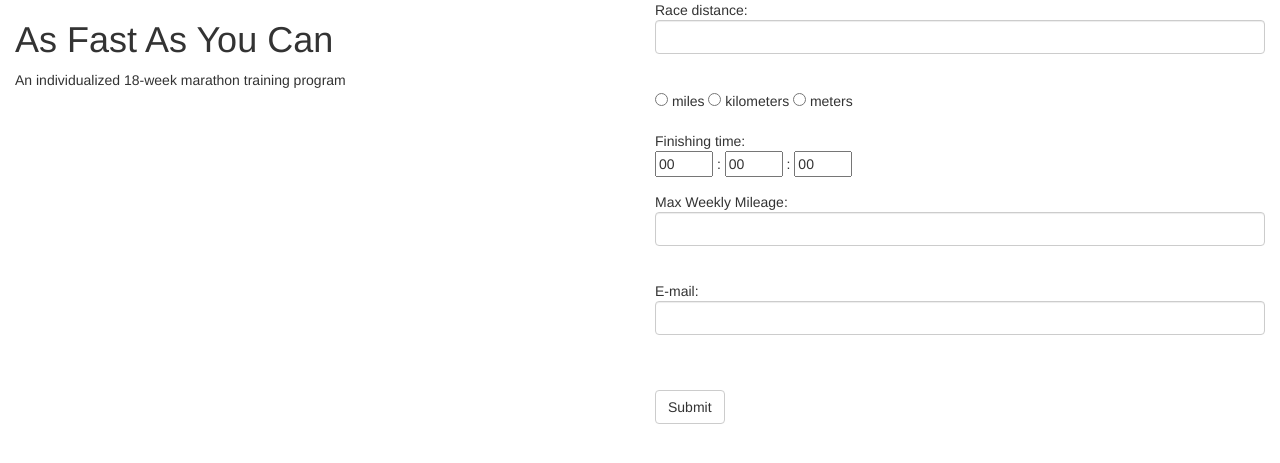
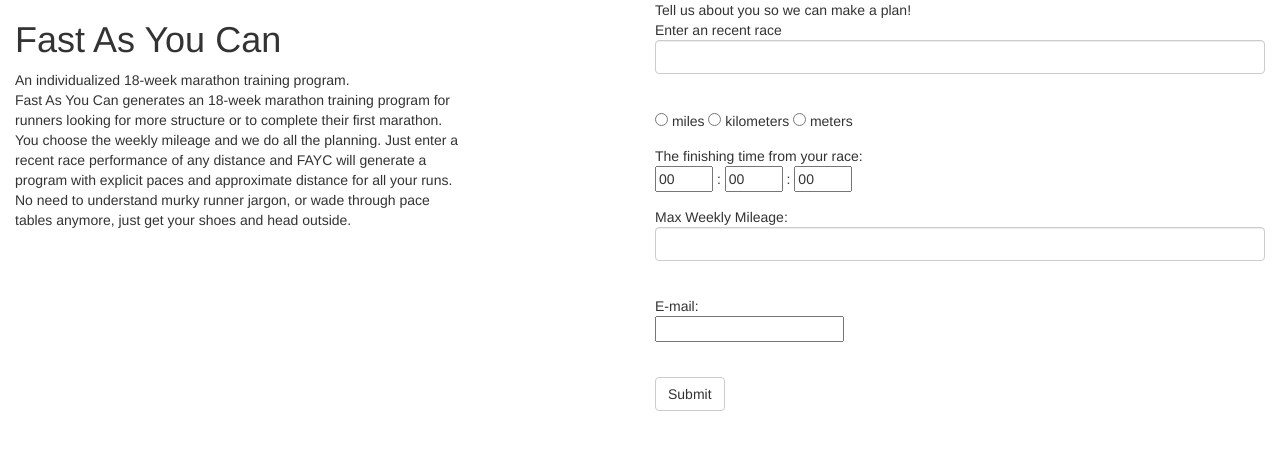
Before and after one commit to karalyndewalt/FastAsYouCan, a Flask app: page / in a window 1280 px wide. Shown: the top 463 px of the page. Run offline with Flask 2, Linux system fonts and the light colour scheme; some libraries are stand-ins or nearby versions.

Commit message:
Added more styling

```diff
--- a/model.py
+++ b/model.py
@@ -29,7 +29,7 @@ class User(db.Model):
         return "Hello, {}".format(self.email)
 
     def paces(self, intensity):
-        """Returns object of Pace class"""
+        """Return object of Pace class"""
 
         # finds users most recent race
         most_recent_race = Race.query.filter(Race.user_id == self.user_id).order_by(Race.race_id.desc()).first()
@@ -39,10 +39,12 @@ class User(db.Model):
         return pace_obj
 
     def most_recent_race(self):
+        """Return most recent Race object for a user"""
         race = Race.query.filter(Race.user_id == self.user_id).order_by(Race.race_id.desc()).first()
         return race
 
     def training_plan(self):
+        """Return TrainingPlan based on user's most recent race"""
         return TrainingPlan(self)
 
     def __repr__(self):
@@ -53,7 +55,7 @@ class User(db.Model):
 
 
 class Race(db.Model):
-    """Store users races to compute VDOT from"""
+    """Store user's races"""
 
     __tablename__ = "races"
 
@@ -102,7 +104,7 @@ class Pace(object):
         self.intensity = intensity
 
     def pace_range(self):
-        """Returns the range of times in minutes/mile for a given intensity"""
+        """Return the range of times in minutes/mile for a given intensity"""
 
         intensity_tuple = self.PACE_DICT[self.intensity]
         p_range = []
@@ -116,7 +118,7 @@ class Pace(object):
         return p_range
 
     def velocity(self):
-        """Returns list of velocity (low, avg, high) in meters/minute for a given intensity"""
+        """Return list of velocity (low, avg, high) in meters/minute for a given intensity"""
 
         intensity_tuple = self.PACE_DICT[self.intensity]
         velocity_range = []
@@ -153,7 +155,7 @@ class Pace(object):
 
 
 class TrainingPlan(object):
-    """Returns tuple of Week objects
+    """Return list of 18 Week objects for a user
 
     each Week object contains a tuple of Workout objects
     each Workout object contains a tuple of Segment objects
@@ -321,7 +323,7 @@ class TrainingPlan(object):
 
         to return the day use datetime class attr: .day
         to return the YYYY_MM_DD (ISO 8601) format use instance method: .isoformat()
-        see python docs for datetime for additional methods
+        see python docs for additional datetime methods
         """
 
         days = []
@@ -362,19 +364,24 @@ class Week(object):
         # print "WEEK DIST: ", self.distance
 
     def create_remaining_days(self, workouts):
-        """Generate remaining training days"""
+        """Return dynamicaly-generated remaining training days"""
 
+        # find remaining number of user specified days
         days = self.days - len(workouts)
         # print "NUM days: ", days
         # print "week_in_meters: ", self.week_in_meters
         # print "quality_distance ", self.quality_distance
+        # find remaining distance
         rem_dist = self.week_in_meters - self.quality_distance
+        # divide rem_dist between remaining days
         distance = rem_dist/days
+        # for each remaining day create an instance of Workout, intensity=easy
         for i in range(days):
             seg = Segment(intensity="easy", user=self.user)
             seg.distance = distance
             workout = Workout(seg)
             workouts = workouts + (workout,)
+        # adjust if user specified days is less than 7
         remainder_of_seven = 7 - len(workouts)
         for i in range(remainder_of_seven):
             workouts = workouts + (Workout(),)
@@ -394,8 +401,8 @@ class Workout(object):
     a single workout is a tuple of segments
     'quality days', specific instructions for workouts with distance, time, pace attributes
     """
-    # workout is a list of segments(plural), segments = [segment, segment, segment....]
-    # segments should only accept a list
+    # workout is a list of segments, segments = (segment, segment, segment....)
+    # segments should only accept a tuple
     # use segment.distance() to get distance of workout.
 
     def __init__(self, *segments):
@@ -405,6 +412,8 @@ class Workout(object):
         self.week = None
 
     def final_segments(self, segments):
+        """Return the less of two segments when tuple passed for segment"""
+
         # make new tuple to hold individual segment objects
         final_segments = ()
         # loop over segments to:
@@ -459,7 +468,7 @@ class Segment(object):
         self.time = time
         if time:
             self.total_time = time * rep
-        # TODO(kara): explaing self.distance from time: if the segment was asked
+        # explanation of self.distance from time: if the segment was asked
         # self.dist when only time is given it should not return a value. you are
         # running for time specifically. A workout can determine an aprox. of
         # distance of any segment using calc_distance()
@@ -476,7 +485,7 @@ class Segment(object):
             self.distance = calculator.miles_to_meters(distance_in_miles)
 
     def calc_distance(self):
-        """Calculates distance coverd in a segment. """
+        """Return distance covered in a segment. """
         # needs to determine distance uses pace.velocity OR self.distance * time
         if self.time:
             velocity_range = self.pace.velocity()
@@ -486,7 +495,7 @@ class Segment(object):
         return distance
 
     def show_segment(self):
-        """Returns tuple containing string representation of the segment, for user display"""
+        """Return tuple containing string representation of the segment, for user display"""
 
         seg_tuple = ()
         if self.pace:
--- a/server.py
+++ b/server.py
@@ -22,7 +22,6 @@ def index():
     """Homepage."""
 
     return render_template("home.html")
-
 
  # return render_template("home.html", blah=blah)
 
@@ -59,8 +58,17 @@ def create_table():
     db.session.commit()
 
     session["VDOT"] = new_race.VDOT()
+    easy_pace = user_obj.paces("easy")
+    marathon_pace = user_obj.paces("marathon")
+    tempo_pace = user_obj.paces("tempo")
 
-    return render_template("generate-calendar.html", VDOT=session["VDOT"])
+    easy_list = easy_pace.convert_timedelta()
+    marathon_list = marathon_pace.convert_timedelta()
+    tempo_list = tempo_pace.convert_timedelta()
+
+    return render_template("generate-calendar.html", VDOT=session["VDOT"],
+                           easy_low=easy_list[0], marathon_low=marathon_list[0], tempo_low=tempo_list[0],
+                           easy_high=easy_list[2], marathon_high=marathon_list[2], tempo_high=tempo_list[2])
 
 
 @app.route("/generate-calendar")
--- a/templates/home.html
+++ b/templates/home.html
@@ -2,30 +2,37 @@
 {% block content %}
 
     <div class="container-fluid" id="left-col">
-        <div class="row" id="about">
+        <div class="row">
             <div class="col-xs-6">
-                <section>
-                    <h1>As Fast As You Can</h1>
-                    <p>
-                        An individualized 18-week marathon training program
-                    </p>
-                </section>
+                <h1>Fast As You Can</h1>
+                <div class="byline">An individualized 18-week marathon training program.</div>
+                <div class="row" id="about">
+                    <section class="about">
+                        <div class="col-xs-9">
+                            <p class="description">
+                                Fast As You Can generates an 18-week marathon training program for runners looking for more structure or to complete their first marathon. You choose the weekly mileage and we do all the planning. Just enter a recent race performance of any distance and FAYC will generate a program with explicit paces and approximate distance for all your runs. No need to understand murky runner jargon, or wade through pace tables anymore, just get your shoes and head outside.
+                            </p>
+                        </div>
+                    </section>
+                </div>
             </div>
             <div class="col-xs-6" id="right-col">
                 <form action="/calculate-VDOT" method="POST" id="form">
                     <div class="form-group">
-                        Race distance: <br>
+                        Tell us about you so we can make a plan!
+                        <br>
+                        Enter an recent race <br>
                         <input id="rdist" class="form-control" type="number" name="distance" min="0">
                         <br>
                     </div>
-                    <div id="units">
+                    <div id="units" class="form-group">
                         <input type="radio" name="units" value="miles"> miles
                         <input type="radio" name="units" value="kilometers"> kilometers
                         <input type="radio" name="units" value="meters"> meters
-                        <br><br>
+                        <br>
                     </div>
                     <div id="finish-time" class="form-group">
-                        Finishing time: <br>
+                        The finishing time from your race: <br>
                         <input type="number" name="hours" id="hr" size="3" min="0" max="59" value="00" lable="hour"> :
                         <input type="number" name="minutes" id="mm" size="3" min="0" max="59" value="00" label="minutes"> :
                         <input type="number" name="seconds" id="ss" size="3" min="0" max="59" value="00" lable="seconds">
@@ -37,12 +44,9 @@
                         <input id="mileage" class="form-control" type="number" name="mileage" placeholder"miles" size="3" default="0" min="0">
                         <br>
                     </div>
-                    <!-- Race Date: <br>
-                    <input type="date" name="race-date" id="race-date">
-                    <br><br> -->
                     <div class="form-group">
                         E-mail: <br>
-                        <input id="email" class="form-control" type="email" name="email">
+                        <input id="email" type="email" name="email">
                         <br><br>
                     </div>
                     <button type="submit" class="btn btn-default">Submit</button>
--- a/templates/training-plan.html
+++ b/templates/training-plan.html
@@ -9,7 +9,7 @@
                 <tr class="sortable">
                     {% for day, workout in week %}
                     <td class="droppable">
-                        <time class="no-sort" datetime={{day.isoformat()}}>{{day.day}}</time>
+                      <time class="no-sort" datetime={{day.isoformat()}}>{{day.day}}</time>
                         <div class="draggableWorkout">{{ workout.show_workout() }}
                             {% set segments = workout.segments %}
                             {% for segment in segments %}
```
Also changed, not shown: templates/generate-calendar.html (+25 -7 lines).
